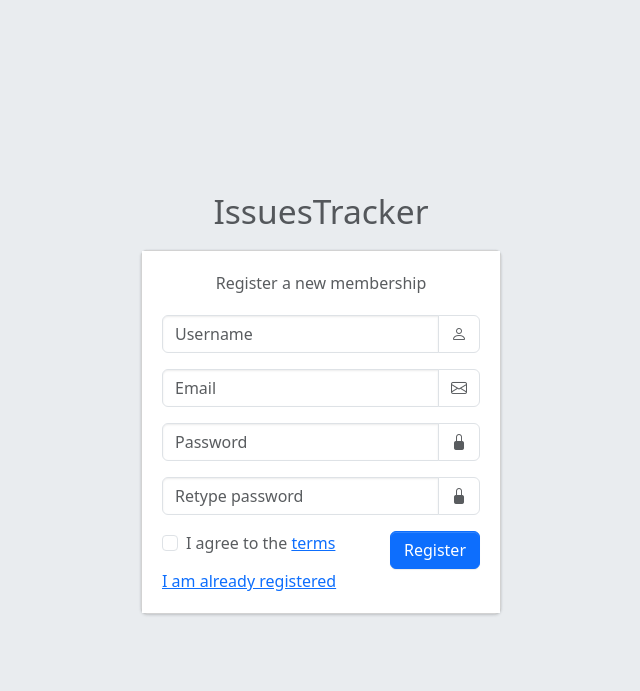
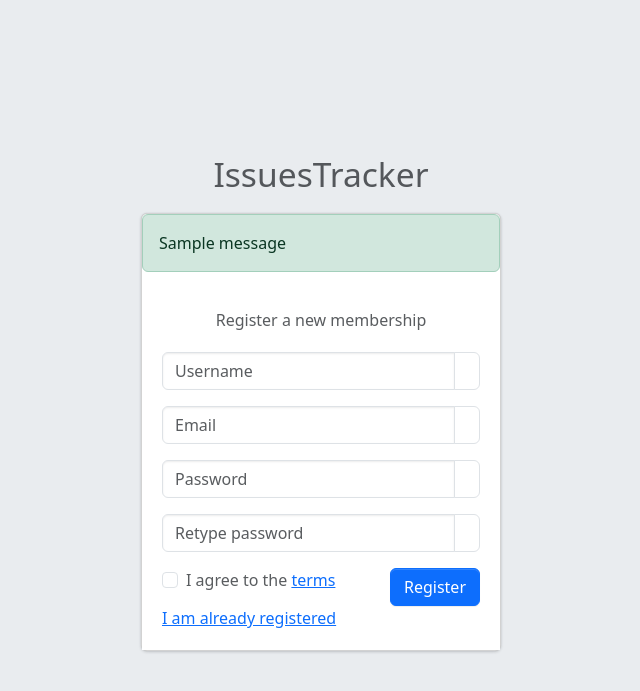
Before and after one commit to giorgiberia/issue_rater, a Django app: page /register/ in a window 1280 px wide. Shown: the top 691 px of the page, without its empty margins (319-959 px from the left). Run offline with Django 5.2, Linux system fonts and the light colour scheme; one stand-in notice (Sample message) is shown.

Commit message:
add desc on register

```diff
--- a/issues/views.py
+++ b/issues/views.py
@@ -28,8 +28,7 @@
     else:
         form = IssueForm()
 
-    search_query = request.GET.get("search", "")
-    if search_query:
+    if search_query := request.GET.get("search", ""):
         issues_qs = Issue.objects.filter(
             Q(title__icontains=search_query) | Q(description__icontains=search_query)
         )
@@ -73,7 +72,7 @@
                 vote.vote_type = vote_type
                 vote.save()
                 issue.rating += (
-                    vote_type - vote.vote_type
+                        vote_type - vote.vote_type
                 )  # Adjust for the change in vote_type
                 messages.success(request, "Your vote has been updated.")
             issue.save()
@@ -83,18 +82,19 @@
     return redirect("issue_list_and_create")
 
 
-
 def register(request):
     if request.method == 'POST':
         form = UserRegistrationForm(request.POST)
-        if form.is_valid():
-            user = form.save()
-            login(request, user)
-            messages.success(request, 'Registration successful.')
-            return redirect('issue_list_and_create')
+        if not form.is_valid():
+            return render(request, 'registration/register.html', {'form': form})
+        user = form.save()
+        login(request, user)
+        messages.success(request, 'Registration successful.')
+        return redirect('issue_list_and_create')
     else:
         form = UserRegistrationForm()
     return render(request, 'registration/register.html', {'form': form})
+
 
 def user_login(request):
     if request.method == 'POST':
@@ -108,6 +108,7 @@
         form = UserLoginForm()
     return render(request, 'registration/login.html', {'form': form})
 
+
 @login_required
 def user_logout(request):
     logout(request)
--- a/templates/registration/register.html
+++ b/templates/registration/register.html
@@ -9,9 +9,9 @@
     <meta name="title" content="Issues | Register Page">
     <meta name="author" content="Giorgi Beria">
     <meta name="description" content="Register to manage issues of a building">
-    <meta name="keywords" content="issues, manage, admin, building management"><!--end::Primary Meta Tags--><!--begin::Fonts-->
+    <meta name="keywords" content="issues, manage, admin, building management"><!--end::Primary Meta Tags-->
+    <!--begin::Fonts-->
     <link rel="stylesheet" href="{% static 'css/adminlte.min.css' %}"><!--end::Required Plugin(AdminLTE)-->
-    <link rel="stylesheet" href="https://cdn.jsdelivr.net/npm/bootstrap-icons@1.11.0/font/bootstrap-icons.min.css" integrity="sha256-Qsx5lrStHZyR9REqhUF8iQt73X06c8LGIUPzpOhwRrI=" crossorigin="anonymous"><!--end::Third Party Plugin(Bootstrap Icons)--><!--begin::Required Plugin(AdminLTE)-->
 
     {#    <style>#}
     {#        body.register-page {#}
@@ -23,33 +23,48 @@
 
 <body class="register-page bg-body-secondary">
 <div class="register-box">
-    <div class="register-logo"> <a href="/issue/"><b>Issues</b>Tracker</a> </div> <!-- /.register-logo -->
+    <div class="register-logo"><a href="/issue/"><b>Issues</b>Tracker</a></div> <!-- /.register-logo -->
     <div class="card">
+        {# display form error message here  #}
+        {% if form.errors %}
+            <div class="alert alert-danger">
+                <strong>Oops!</strong> Something went wrong. {{ form.errors }}
+            </div>
+        {% endif %}
+        {# display success message here  #}
+        {% if messages %}
+            {% for message in messages %}
+                <div class="alert alert-success">
+                    {{ message }}
+                </div>
+            {% endfor %}
+        {% endif %}
         <div class="card-body register-card-body">
             <p class="login-box-msg">Register a new membership</p>
             <form action="{% url 'register' %}" method="post">
                 {% csrf_token %}
                 <div class="input-group mb-3">
                     <input type="text" name="username" class="form-control" placeholder="Username">
-                    <div class="input-group-text"> <span class="bi bi-person"></span> </div>
+                    <div class="input-group-text"><span class="bi bi-person"></span></div>
                 </div>
                 <div class="input-group mb-3">
                     <input type="email" name="email" class="form-control" placeholder="Email">
-                    <div class="input-group-text"> <span class="bi bi-envelope"></span> </div>
+                    <div class="input-group-text"><span class="bi bi-envelope"></span></div>
                 </div>
                 <div class="input-group mb-3">
                     <input type="password" name="password1" class="form-control" placeholder="Password">
-                    <div class="input-group-text"> <span class="bi bi-lock-fill"></span> </div>
+                    <div class="input-group-text"><span class="bi bi-lock-fill"></span></div>
                 </div>
                 <div class="input-group mb-3">
                     <input type="password" name="password2" class="form-control" placeholder="Retype password">
-                    <div class="input-group-text"> <span class="bi bi-lock-fill"></span> </div>
+                    <div class="input-group-text"><span class="bi bi-lock-fill"></span></div>
                 </div> <!--begin::Row-->
                 <div class="row">
                     <div class="col-8">
                         <div class="form-check">
                             <input class="form-check-input" type="checkbox" name="agree_terms" id="agree_terms">
-                            <label class="form-check-label" for="agree_terms">I agree to the <a href="#">terms</a></label>
+                            <label class="form-check-label" for="agree_terms">I agree to the <a
+                                    href="#">terms</a></label>
                         </div>
                     </div> <!-- /.col -->
                     <div class="col-4">
```
Also changed, not shown: issue_tracker/settings.py (+19 -10 lines), db.sqlite3. Lines whose indentation alone changed are shown as unchanged.
